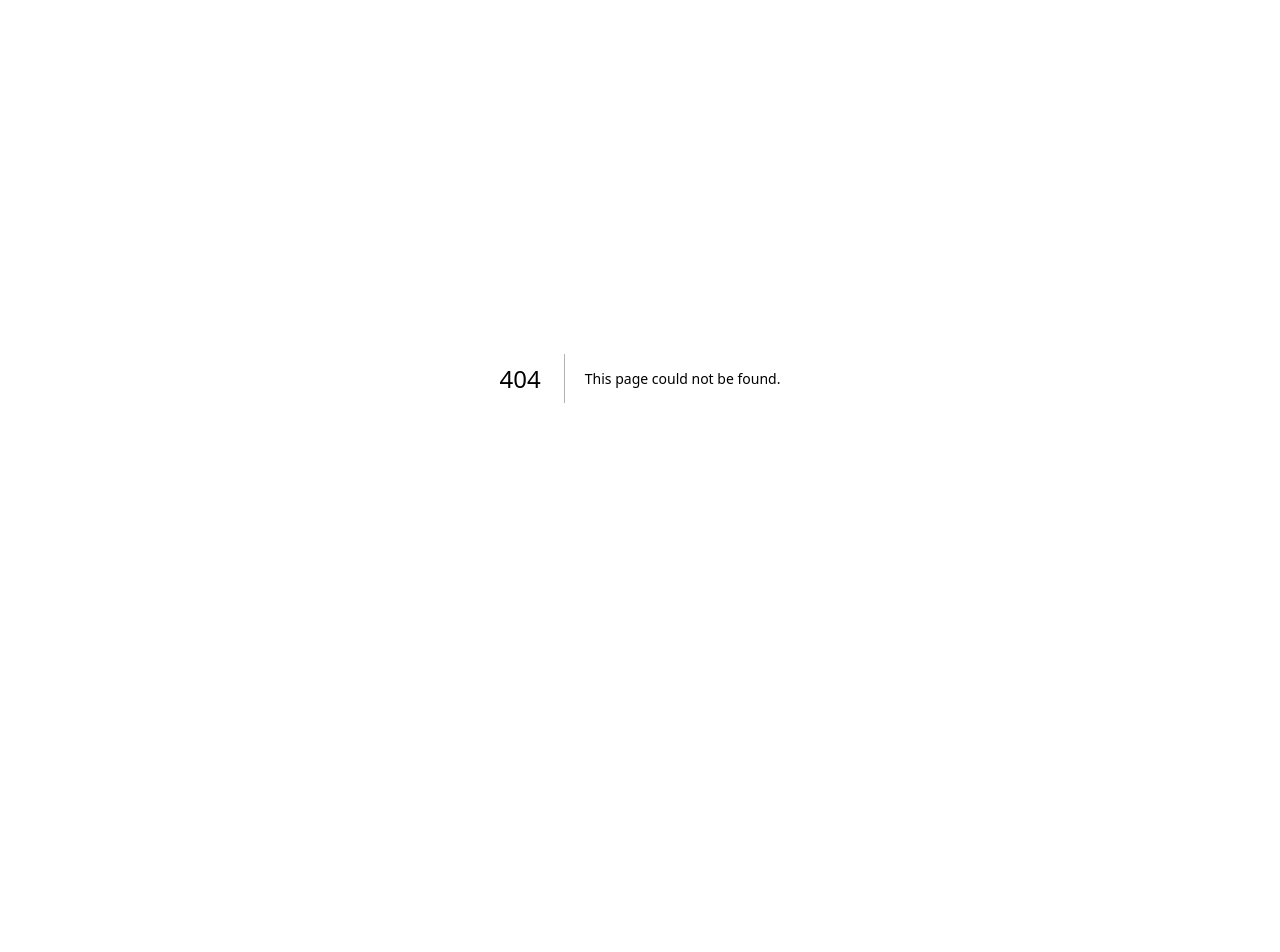
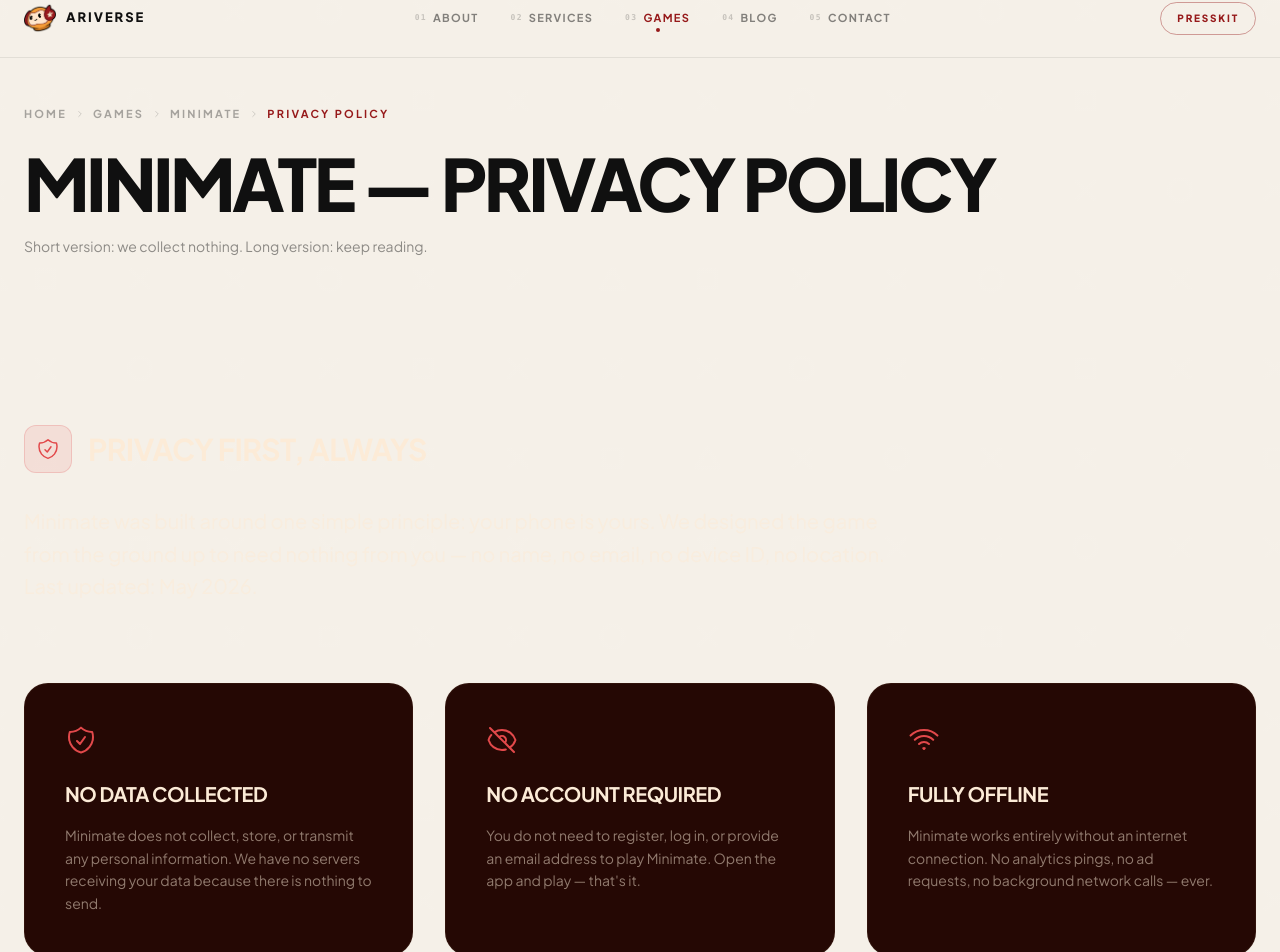
Before and after one commit to alizul01/ariverse-studio, a Next.js app: page /games/minimate/privacy-policy in a window 1280 px wide. Before the commit this address had no page. Shown: the part 22-974 px from the top of the page. Before the commit the page ends 800 px from the top, so only its background shows below. Built offline with nearby package versions, Linux system fonts and the light colour scheme.

Commit message:
feat: add privacy policy page and game content for MiniMate, including cover image

```diff
--- /dev/null
+++ b/app/(site)/games/minimate/privacy-policy/page.tsx
@@ -0,0 +1,128 @@
+import { Metadata } from "next";
+import Link from "next/link";
+import PageHeader from "../../../../components/ui/PageHeader";
+import FadeIn from "../../../../components/animations/FadeIn";
+import StaggerContainer, { StaggerItem } from "../../../../components/animations/StaggerContainer";
+import { ShieldCheckIcon, EyeSlashIcon, WifiIcon } from "@heroicons/react/24/outline";
+
+export const metadata: Metadata = {
+    title: "MiniMate — Privacy Policy | Ariverse Studio",
+    description: "MiniMate collects no personal data, requires no account, and works fully offline. Your privacy is completely intact.",
+};
+
+const highlights = [
+    {
+        icon: <ShieldCheckIcon className="w-8 h-8" />,
+        title: "No Data Collected",
+        content: "Minimate does not collect, store, or transmit any personal information. We have no servers receiving your data because there is nothing to send."
+    },
+    {
+        icon: <EyeSlashIcon className="w-8 h-8" />,
+        title: "No Account Required",
+        content: "You do not need to register, log in, or provide an email address to play Minimate. Open the app and play — that's it."
+    },
+    {
+        icon: <WifiIcon className="w-8 h-8" />,
+        title: "Fully Offline",
+        content: "Minimate works entirely without an internet connection. No analytics pings, no ad requests, no background network calls — ever."
+    }
+];
+
+export default function MinimatePolicePage() {
+    return (
+        <div className="pb-40">
+            <PageHeader
+                title="Minimate — Privacy Policy"
+                description="Short version: we collect nothing. Long version: keep reading."
+                breadcrumbs={[
+                    { label: "Games", href: "/games" },
+                    { label: "Minimate", href: "/games/minimate" },
+                    { label: "Privacy Policy", href: "/games/minimate/privacy-policy" }
+                ]}
+            />
+
+            <div className="max-w-360 mx-auto px-4 md:px-6">
+
+                {/* Intro */}
+                <section className="mt-32 max-w-4xl">
+                    <FadeIn>
+                        <div className="flex items-center gap-4 mb-8">
+                            <div className="w-12 h-12 rounded-xl bg-[#E2494B]/10 border border-[#E2494B]/20 flex items-center justify-center text-[#E2494B]">
+                                <ShieldCheckIcon className="w-6 h-6" />
+                            </div>
+                            <h2 className="text-3xl font-bold text-[#FCEBD7] tracking-tight uppercase">Privacy First, Always</h2>
+                        </div>
+                        <p className="text-xl text-[#FCEBD7]/60 leading-relaxed">
+                            Minimate was built around one simple principle: your phone is yours. We designed the game from the ground up to need nothing from you — no name, no email, no device ID, no location. Last updated: May 2026.
+                        </p>
+                    </FadeIn>
+                </section>
+
+                {/* Highlights */}
+                <StaggerContainer className="grid grid-cols-1 md:grid-cols-3 gap-8 py-20">
+                    {highlights.map((item, i) => (
+                        <StaggerItem key={i} className="bg-[#250804] border border-[#61422D]/20 rounded-3xl p-10 hover:border-[#E2494B]/50 transition-all duration-500">
+                            <div className="text-[#E2494B] mb-6">{item.icon}</div>
+                            <h3 className="text-xl font-bold text-[#FCEBD7] mb-4 uppercase tracking-tight">{item.title}</h3>
+                            <p className="text-[#FCEBD7]/50 text-sm leading-relaxed">{item.content}</p>
+                        </StaggerItem>
+                    ))}
+                </StaggerContainer>
+
+                {/* Full policy text */}
+                <section className="max-w-4xl py-10">
+                    <FadeIn className="space-y-12">
+                        <div className="space-y-4">
+                            <h3 className="text-[#FCEBD7] font-bold text-2xl uppercase tracking-tight">1. Information We Collect</h3>
+                            <p className="text-[#FCEBD7]/60 leading-relaxed">
+                                None. Minimate does not collect any personally identifiable information (PII), usage statistics, crash reports, or analytics data of any kind. All game progress is stored locally on your device using the operating system's standard local storage.
+                            </p>
+                        </div>
+
+                        <div className="space-y-4">
+                            <h3 className="text-[#FCEBD7] font-bold text-2xl uppercase tracking-tight">2. Third-Party Services</h3>
+                            <p className="text-[#FCEBD7]/60 leading-relaxed">
+                                Minimate does not integrate any third-party SDKs for advertising, analytics, social login, or crash reporting. There are no trackers embedded in the application.
+                            </p>
+                        </div>
+
+                        <div className="space-y-4">
+                            <h3 className="text-[#FCEBD7] font-bold text-2xl uppercase tracking-tight">3. Permissions</h3>
+                            <p className="text-[#FCEBD7]/60 leading-relaxed">
+                                Minimate only requests the minimum device permissions required to run as a mobile application. We do not request access to your camera, microphone, contacts, location, or any other sensitive system resource.
+                            </p>
+                        </div>
+
+                        <div className="space-y-4">
+                            <h3 className="text-[#FCEBD7] font-bold text-2xl uppercase tracking-tight">4. Children's Privacy</h3>
+                            <p className="text-[#FCEBD7]/60 leading-relaxed">
+                                Because Minimate collects no data whatsoever, it is safe for users of all ages, including children. We comply fully with COPPA (Children's Online Privacy Protection Act) and applicable international regulations.
+                            </p>
+                        </div>
+
+                        <div className="space-y-4">
+                            <h3 className="text-[#FCEBD7] font-bold text-2xl uppercase tracking-tight">5. Changes to This Policy</h3>
+                            <p className="text-[#FCEBD7]/60 leading-relaxed">
+                                If we ever update this policy, we will post the revised version here with an updated date. We will never introduce data collection without clearly disclosing it and obtaining your consent first.
+                            </p>
+                        </div>
+
+                        <div className="space-y-4 border-t border-[#61422D]/20 pt-12">
+                            <h3 className="text-[#E2494B] font-bold text-xl uppercase tracking-widest">Questions?</h3>
+                            <p className="text-[#FCEBD7]/60">
+                                If you have any questions about this privacy policy, feel free to reach out to us at:
+                            </p>
+                            <p className="text-[#FCEBD7] font-black tracking-widest text-lg">contact@ariversestudio.com</p>
+                            <p className="text-[#FCEBD7]/40 text-sm mt-4">
+                                Or visit the{" "}
+                                <Link href="/games/minimate" className="text-[#E2494B] hover:underline">Minimate game page</Link>
+                                {" "}to learn more about the game.
+                            </p>
+                        </div>
+                    </FadeIn>
+                </section>
+
+            </div>
+        </div>
+    );
+}
--- /dev/null
+++ b/src/content/games/minimate.json
@@ -0,0 +1,12 @@
+{
+  "title": "MiniMate",
+  "description": "Chess puzzle meets brain challenge — move smart, dodge enemies, collect stars! Guide your chess piece from Start to Finish across a grid board packed with traps, enemies, and challenges. Simple to learn, tough to master.",
+  "coverImage": "/images/games/minimate/coverImage.png",
+  "platforms": [
+    "Android",
+    "iOS"
+  ],
+  "engine": "Unity",
+  "status": "in-development",
+  "releaseDate": null
+}
```
Also changed, not shown: public/images/games/mini-mate/coverImage.png (added), 1 other file (tests, documents, lock files or other folders).
